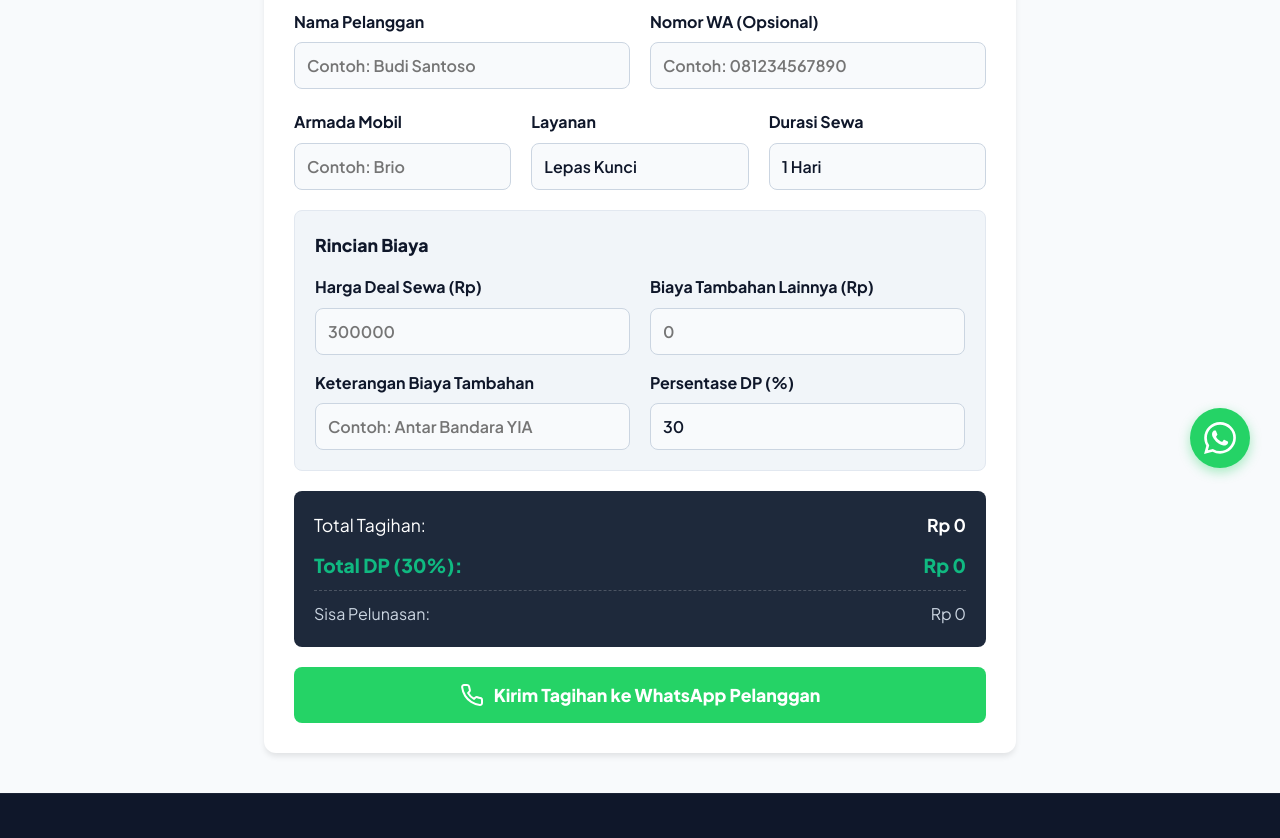
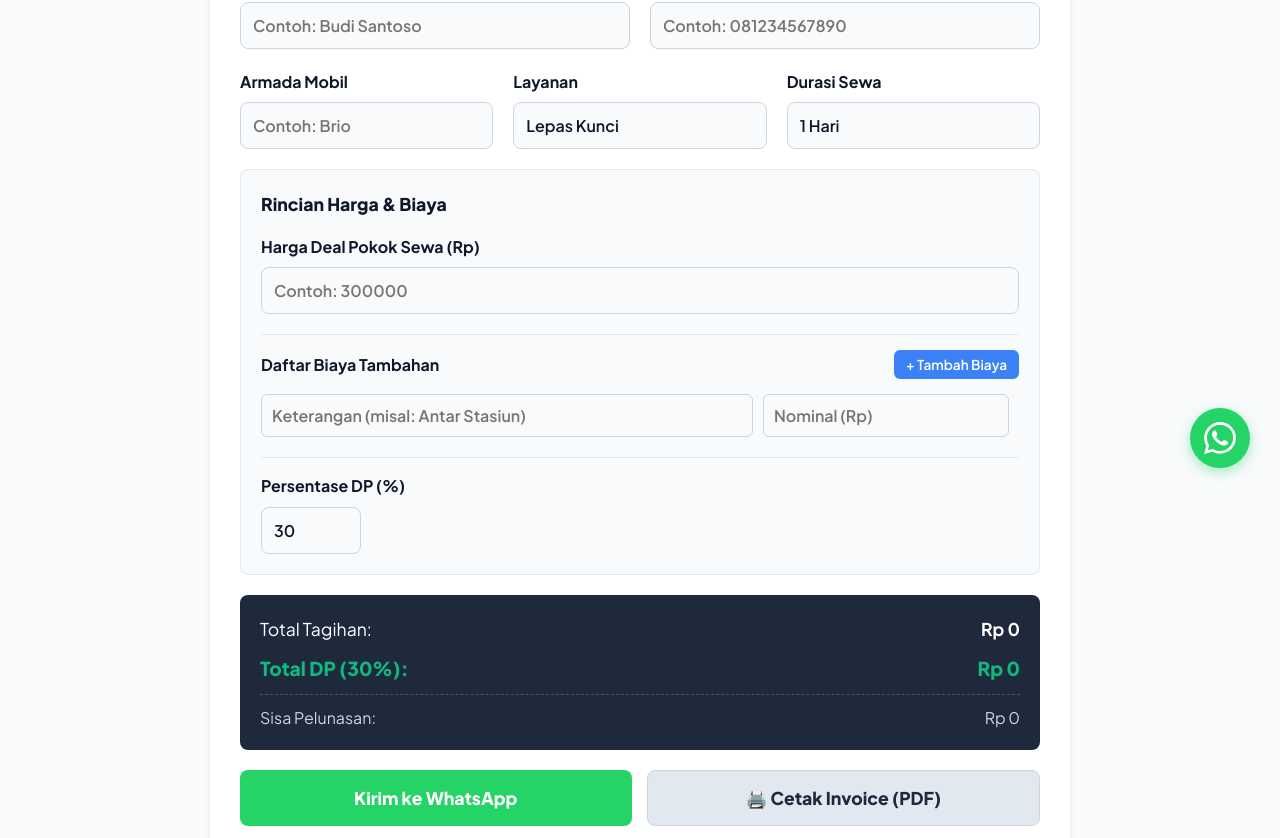
Before and after one commit to nandarprasetya-bot/aksara-transport-web, a Next.js app: page /admin/tagihan in a window 1280 px wide. Shown: the part 302-1140 px from the top of the page. Built offline with nearby package versions, Linux system fonts and the light colour scheme.

Commit message:
feat: admin tagihan supports multiple fees and pdf generation

```diff
--- a/src/app/admin/tagihan/page.tsx
+++ b/src/app/admin/tagihan/page.tsx
@@ -1,5 +1,5 @@
 "use client";
-import React, { useState, useEffect } from 'react';
+import React, { useState, useEffect, useRef } from 'react';
 
 export default function AdminTagihanPage() {
     const [nama, setNama] = useState('');
@@ -9,31 +9,59 @@ export default function AdminTagihanPage() {
     const [durasi, setDurasi] = useState('1 Hari');
 
     const [hargaDeal, setHargaDeal] = useState<number>(0);
-    const [biayaTambahan, setBiayaTambahan] = useState<number>(0);
-    const [ketTambahan, setKetTambahan] = useState('');
     const [dpPercent, setDpPercent] = useState<number>(30);
+
+    // Multiple Tambahan Biaya
+    const [tambahanList, setTambahanList] = useState<{id: number, ket: string, harga: number}[]>([
+        { id: Date.now(), ket: '', harga: 0 }
+    ]);
 
     const [total, setTotal] = useState(0);
     const [dpAmount, setDpAmount] = useState(0);
     const [sisa, setSisa] = useState(0);
 
+    const invoiceDate = new Date().toLocaleDateString('id-ID', { year: 'numeric', month: 'long', day: 'numeric' });
+    const invoiceNumber = `INV-${Date.now().toString().slice(-6)}`;
+
     useEffect(() => {
-        const t = (hargaDeal || 0) + (biayaTambahan || 0);
+        const totalTambahan = tambahanList.reduce((sum, item) => sum + (item.harga || 0), 0);
+        const t = (hargaDeal || 0) + totalTambahan;
         const dp = Math.round(t * (dpPercent / 100));
         setTotal(t);
         setDpAmount(dp);
         setSisa(t - dp);
-    }, [hargaDeal, biayaTambahan, dpPercent]);
+    }, [hargaDeal, tambahanList, dpPercent]);
 
     const formatRupiah = (angka: number) => {
         if (!angka) return 'Rp 0';
         return 'Rp ' + angka.toString().replace(/\B(?=(\d{3})+(?!\d))/g, ".");
     };
 
+    const addTambahan = () => {
+        setTambahanList([...tambahanList, { id: Date.now(), ket: '', harga: 0 }]);
+    };
+
+    const removeTambahan = (id: number) => {
+        setTambahanList(tambahanList.filter(t => t.id !== id));
+    };
+
+    const updateTambahan = (id: number, field: string, value: string | number) => {
+        setTambahanList(tambahanList.map(t => {
+            if (t.id === id) {
+                return { ...t, [field]: value };
+            }
+            return t;
+        }));
+    };
+
+    const generateWarningText = () => {
+        return "Pelunasan sewa wajib lunas saat serah terima mobil (khusus Lepas Kunci). Jika menggunakan layanan Dengan Sopir, pelunasan dapat dilakukan pada hari terakhir setelah selesai bertugas.";
+    };
+
     const handleKirimWA = (e: React.FormEvent) => {
         e.preventDefault();
 
-        let text = `*INVOICE & TAGIHAN SEWA MOBIL*\nAksara Transport Yogyakarta\n\n`;
+        let text = `*INVOICE & TAGIHAN SEWA MOBIL*\n*AKSARA TRANSPORT YOGYAKARTA*\n${invoiceNumber} | ${invoiceDate}\n\n`;
         text += `Halo Kak *${nama || 'Pelanggan'}*,\nTerima kasih telah mempercayakan perjalanan Anda kepada kami. Berikut adalah rincian tagihan sewa mobil Anda:\n\n`;
 
         text += `*Detail Pesanan:*\n`;
@@ -43,15 +71,21 @@ export default function AdminTagihanPage() {
 
         text += `*Rincian Biaya:*\n`;
         text += `- Harga Sewa Kendaraan: ${formatRupiah(hargaDeal)}\n`;
-        if (biayaTambahan > 0) {
-            text += `- Biaya Tambahan (${ketTambahan || 'Lain-lain'}): ${formatRupiah(biayaTambahan)}\n`;
-        }
+
+        tambahanList.forEach(t => {
+            if (t.ket && t.harga > 0) {
+                text += `- ${t.ket}: ${formatRupiah(t.harga)}\n`;
+            }
+        });
+
         text += `-----------------------------------\n`;
         text += `*Total Biaya Keseluruhan:* ${formatRupiah(total)}\n\n`;
 
         text += `*Termin Pembayaran:*\n`;
         text += `- *Tanda Jadi / DP (${dpPercent}%): ${formatRupiah(dpAmount)}*\n`;
-        text += `- *Sisa Pelunasan: ${formatRupiah(sisa)}* (Dibayarkan saat serah terima unit)\n\n`;
+        text += `- *Sisa Pelunasan: ${formatRupiah(sisa)}*\n\n`;
+
+        text += `*⚠️ PENTING:* \n_${generateWarningText()}_\n\n`;
 
         text += `*Rekening Pembayaran:*\n`;
         text += `BCA: 1234567890\n`;
@@ -60,10 +94,8 @@ export default function AdminTagihanPage() {
 
         text += `Mohon lampirkan bukti transfer jika sudah melakukan pembayaran DP. Jadwal armada Anda akan segera kami amankan setelah DP diterima. Terima kasih! 🙏`;
 
-        // If admin inputted a WA number, use it. Otherwise, open a general WA link where they select contact.
         let waLink = `https://wa.me/`;
         if (noWa) {
-            // Remove non-numeric
             let cleanWa = noWa.replace(/\D/g, '');
             if (cleanWa.startsWith('0')) cleanWa = '62' + cleanWa.substring(1);
             waLink += `${cleanWa}?text=${encodeURIComponent(text)}`;
@@ -74,15 +106,30 @@ export default function AdminTagihanPage() {
         window.open(waLink, '_blank');
     };
 
+    const handlePrintPDF = () => {
+        window.print();
+    };
+
     return (
-        <main style={{ padding: '40px 20px', background: '#f8fafc', minHeight: '100vh' }}>
-            <div className="container" style={{ maxWidth: '800px', margin: '0 auto' }}>
+        <main className="tagihan-page">
+            <style dangerouslySetInnerHTML={{__html: `
+                @media print {
+                    body * { visibility: hidden; }
+                    #print-invoice, #print-invoice * { visibility: visible; }
+                    #print-invoice { position: absolute; left: 0; top: 0; width: 100%; padding: 20px; }
+                    .no-print { display: none !important; }
+                    .tagihan-page { background: white !important; padding: 0 !important; }
+                    .container { max-width: 100% !important; margin: 0 !important; }
+                }
+            `}} />
+
+            <div className="container no-print" style={{ maxWidth: '900px', margin: '0 auto', padding: '40px 20px', minHeight: '100vh' }}>
                 <div style={{ display: 'flex', gap: '15px', marginBottom: '30px', background: 'white', padding: '15px 20px', borderRadius: '12px', boxShadow: '0 2px 4px rgba(0,0,0,0.05)', flexWrap: 'wrap' }}>
                     <a href="/admin" style={{ padding: '8px 16px', background: '#f1f5f9', color: '#475569', borderRadius: '8px', fontWeight: 600, textDecoration: 'none', border: '1px solid #e2e8f0' }}>
                         📋 Pesanan Rental
                     </a>
                     <a href="/admin/tagihan" style={{ padding: '8px 16px', background: 'var(--primary)', color: 'white', borderRadius: '8px', fontWeight: 600, textDecoration: 'none' }}>
-                        💰 Kalkulator Tagihan WA
+                        💰 Kalkulator Tagihan WA & PDF
                     </a>
                     <a href="/admin/artikel" style={{ padding: '8px 16px', background: '#f1f5f9', color: '#475569', borderRadius: '8px', fontWeight: 600, textDecoration: 'none', border: '1px solid #e2e8f0' }}>
                         📰 Manajemen Artikel
@@ -90,14 +137,18 @@ export default function AdminTagihanPage() {
                 </div>
 
                 <div style={{ background: 'white', borderRadius: '12px', boxShadow: '0 4px 6px -1px rgba(0,0,0,0.1)', padding: '30px' }}>
-                    <h1 style={{ fontSize: '1.8rem', fontWeight: 800, color: '#1e293b', marginBottom: '10px' }}>Kalkulator & Generator Tagihan</h1>
-                    <p style={{ color: '#64748b', marginBottom: '30px' }}>Gunakan form ini untuk menghitung DP dan membuat pesan tagihan pembayaran otomatis untuk dikirim ke pelanggan via WhatsApp.</p>
+                    <div style={{ display: 'flex', justifyContent: 'space-between', alignItems: 'center', marginBottom: '20px' }}>
+                        <div>
+                            <h1 style={{ fontSize: '1.8rem', fontWeight: 800, color: '#1e293b', marginBottom: '5px' }}>Kalkulator Tagihan & Invoice PDF</h1>
+                            <p style={{ color: '#64748b' }}>Buat tagihan WhatsApp dan cetak Invoice Resmi (PDF).</p>
+                        </div>
+                    </div>
 
                     <form onSubmit={handleKirimWA}>
                         <div style={{ display: 'grid', gridTemplateColumns: '1fr 1fr', gap: '20px', marginBottom: '20px' }}>
                             <div>
                                 <label style={{ fontWeight: 700, display: 'block', marginBottom: '8px' }}>Nama Pelanggan</label>
-                                <input type="text" value={nama} onChange={e=>setNama(e.target.value)} placeholder="Contoh: Budi Santoso" className="form-control" style={{ width: '100%', padding: '12px', borderRadius: '8px', border: '1px solid #cbd5e1' }} />
+                                <input type="text" value={nama} onChange={e=>setNama(e.target.value)} placeholder="Contoh: Budi Santoso" required className="form-control" style={{ width: '100%', padding: '12px', borderRadius: '8px', border: '1px solid #cbd5e1' }} />
                             </div>
                             <div>
                                 <label style={{ fontWeight: 700, display: 'block', marginBottom: '8px' }}>Nomor WA (Opsional)</label>
@@ -120,29 +171,34 @@ export default function AdminTagihanPage() {
                             </div>
                         </div>
 
-                        <div style={{ padding: '20px', background: '#f1f5f9', borderRadius: '8px', marginBottom: '20px', border: '1px solid #e2e8f0' }}>
-                            <h3 style={{ fontSize: '1.1rem', fontWeight: 800, marginBottom: '15px', color: '#0f172a' }}>Rincian Biaya</h3>
+                        <div style={{ padding: '20px', background: '#f8fafc', borderRadius: '8px', marginBottom: '20px', border: '1px solid #e2e8f0' }}>
+                            <h3 style={{ fontSize: '1.1rem', fontWeight: 800, marginBottom: '15px', color: '#0f172a' }}>Rincian Harga & Biaya</h3>
 
-                            <div style={{ display: 'grid', gridTemplateColumns: '1fr 1fr', gap: '20px', marginBottom: '15px' }}>
-                                <div>
-                                    <label style={{ fontWeight: 700, display: 'block', marginBottom: '8px' }}>Harga Deal Sewa (Rp)</label>
-                                    <input type="number" value={hargaDeal || ''} onChange={e=>setHargaDeal(parseInt(e.target.value)||0)} placeholder="300000" required className="form-control" style={{ width: '100%', padding: '12px', borderRadius: '8px', border: '1px solid #cbd5e1' }} />
-                                </div>
-                                <div>
-                                    <label style={{ fontWeight: 700, display: 'block', marginBottom: '8px' }}>Biaya Tambahan Lainnya (Rp)</label>
-                                    <input type="number" value={biayaTambahan || ''} onChange={e=>setBiayaTambahan(parseInt(e.target.value)||0)} placeholder="0" className="form-control" style={{ width: '100%', padding: '12px', borderRadius: '8px', border: '1px solid #cbd5e1' }} />
-                                </div>
+                            <div style={{ marginBottom: '15px' }}>
+                                <label style={{ fontWeight: 700, display: 'block', marginBottom: '8px' }}>Harga Deal Pokok Sewa (Rp)</label>
+                                <input type="number" value={hargaDeal || ''} onChange={e=>setHargaDeal(parseInt(e.target.value)||0)} placeholder="Contoh: 300000" required className="form-control" style={{ width: '100%', padding: '12px', borderRadius: '8px', border: '1px solid #cbd5e1' }} />
                             </div>
 
-                            <div style={{ display: 'grid', gridTemplateColumns: '1fr 1fr', gap: '20px' }}>
-                                <div>
-                                    <label style={{ fontWeight: 700, display: 'block', marginBottom: '8px' }}>Keterangan Biaya Tambahan</label>
-                                    <input type="text" value={ketTambahan} onChange={e=>setKetTambahan(e.target.value)} placeholder="Contoh: Antar Bandara YIA" className="form-control" style={{ width: '100%', padding: '12px', borderRadius: '8px', border: '1px solid #cbd5e1' }} />
+                            <div style={{ borderTop: '1px solid #e2e8f0', margin: '20px 0', paddingTop: '15px' }}>
+                                <div style={{ display: 'flex', justifyContent: 'space-between', alignItems: 'center', marginBottom: '15px' }}>
+                                    <label style={{ fontWeight: 700, display: 'block' }}>Daftar Biaya Tambahan</label>
+                                    <button type="button" onClick={addTambahan} style={{ background: '#3b82f6', color: 'white', border: 'none', padding: '6px 12px', borderRadius: '6px', fontSize: '0.85rem', fontWeight: 600, cursor: 'pointer' }}>+ Tambah Biaya</button>
                                 </div>
-                                <div>
-                                    <label style={{ fontWeight: 700, display: 'block', marginBottom: '8px' }}>Persentase DP (%)</label>
-                                    <input type="number" value={dpPercent} onChange={e=>setDpPercent(parseInt(e.target.value)||0)} required className="form-control" style={{ width: '100%', padding: '12px', borderRadius: '8px', border: '1px solid #cbd5e1' }} />
-                                </div>
+
+                                {tambahanList.map((t, index) => (
+                                    <div key={t.id} style={{ display: 'grid', gridTemplateColumns: '2fr 1fr auto', gap: '10px', marginBottom: '10px', alignItems: 'center' }}>
+                                        <input type="text" value={t.ket} onChange={e=>updateTambahan(t.id, 'ket', e.target.value)} placeholder={`Keterangan (misal: Antar Stasiun)`} className="form-control" style={{ width: '100%', padding: '10px', borderRadius: '6px', border: '1px solid #cbd5e1' }} />
+                                        <input type="number" value={t.harga || ''} onChange={e=>updateTambahan(t.id, 'harga', parseInt(e.target.value)||0)} placeholder="Nominal (Rp)" className="form-control" style={{ width: '100%', padding: '10px', borderRadius: '6px', border: '1px solid #cbd5e1' }} />
+                                        {tambahanList.length > 1 && (
+                                            <button type="button" onClick={() => removeTambahan(t.id)} style={{ background: '#ef4444', color: 'white', border: 'none', width: '35px', height: '35px', borderRadius: '6px', cursor: 'pointer', fontWeight: 'bold' }}>X</button>
+                                        )}
+                                    </div>
+                                ))}
+                            </div>
+
+                            <div style={{ borderTop: '1px solid #e2e8f0', marginTop: '15px', paddingTop: '15px' }}>
+                                <label style={{ fontWeight: 700, display: 'block', marginBottom: '8px' }}>Persentase DP (%)</label>
+                                <input type="number" value={dpPercent} onChange={e=>setDpPercent(parseInt(e.target.value)||0)} required className="form-control" style={{ width: '100px', padding: '12px', borderRadius: '8px', border: '1px solid #cbd5e1' }} />
                             </div>
                         </div>
 
@@ -161,13 +217,104 @@ export default function AdminTagihanPage() {
                             </div>
                         </div>
 
-                        <button type="submit" className="btn btn-primary" style={{ width: '100%', padding: '16px', fontSize: '1.1rem', fontWeight: 800, borderRadius: '8px', background: '#25d366', border: 'none', color: 'white', display: 'flex', alignItems: 'center', justifyContent: 'center', gap: '10px', cursor: 'pointer' }}>
-                            <svg xmlns="http://www.w3.org/2000/svg" width="24" height="24" viewBox="0 0 24 24" fill="none" stroke="currentColor" strokeWidth="2" strokeLinecap="round" strokeLinejoin="round"><path d="M22 16.92v3a2 2 0 0 1-2.18 2 19.79 19.79 0 0 1-8.63-3.07 19.5 19.5 0 0 1-6-6 19.79 19.79 0 0 1-3.07-8.67A2 2 0 0 1 4.11 2h3a2 2 0 0 1 2 1.72 12.84 12.84 0 0 0 .7 2.81 2 2 0 0 1-.45 2.11L8.09 9.91a16 16 0 0 0 6 6l1.27-1.27a2 2 0 0 1 2.11-.45 12.84 12.84 0 0 0 2.81.7A2 2 0 0 1 22 16.92z"></path></svg>
-                            Kirim Tagihan ke WhatsApp Pelanggan
-                        </button>
+                        <div style={{ display: 'flex', gap: '15px' }}>
+                            <button type="submit" className="btn" style={{ flex: 1, padding: '16px', fontSize: '1.1rem', fontWeight: 800, borderRadius: '8px', background: '#25d366', border: 'none', color: 'white', display: 'flex', alignItems: 'center', justifyContent: 'center', gap: '10px', cursor: 'pointer' }}>
+                                Kirim ke WhatsApp
+                            </button>
+                            <button type="button" onClick={handlePrintPDF} className="btn" style={{ flex: 1, padding: '16px', fontSize: '1.1rem', fontWeight: 800, borderRadius: '8px', background: '#e2e8f0', border: '1px solid #cbd5e1', color: '#1e293b', display: 'flex', alignItems: 'center', justifyContent: 'center', gap: '10px', cursor: 'pointer' }}>
+                                🖨️ Cetak Invoice (PDF)
+                            </button>
+                        </div>
                     </form>
                 </div>
             </div>
+
+            {/* PRINTABLE INVOICE AREA (HIDDEN EXCEPT WHEN PRINTING) */}
+            <div id="print-invoice" style={{ display: 'none', fontFamily: 'sans-serif', color: '#000', backgroundColor: 'white' }}>
+                <div style={{ display: 'flex', justifyContent: 'space-between', alignItems: 'center', borderBottom: '2px solid #0f172a', paddingBottom: '20px', marginBottom: '30px' }}>
+                    <div>
+                        <h1 style={{ margin: 0, fontSize: '28px', color: '#d97706', fontWeight: 900, textTransform: 'uppercase' }}>AKSARA TRANSPORT</h1>
+                        <p style={{ margin: '5px 0 0 0', fontSize: '14px', color: '#475569' }}>Rental Mobil Premium & Wisata Yogyakarta</p>
+                        <p style={{ margin: '2px 0 0 0', fontSize: '12px', color: '#64748b' }}>Jl. Imogiri Barat No.RT.4, Sewon, Bantul, DIY | WA: 0838-6000-740</p>
+                    </div>
+                    <div style={{ textAlign: 'right' }}>
+                        <h2 style={{ margin: 0, fontSize: '32px', color: '#0f172a', letterSpacing: '2px' }}>INVOICE</h2>
+                        <p style={{ margin: '5px 0 0 0', fontSize: '14px', fontWeight: 'bold' }}>#{invoiceNumber}</p>
+                        <p style={{ margin: '2px 0 0 0', fontSize: '12px' }}>Tanggal: {invoiceDate}</p>
+                    </div>
+                </div>
+
+                <div style={{ display: 'flex', justifyContent: 'space-between', marginBottom: '40px' }}>
+                    <div>
+                        <h3 style={{ fontSize: '16px', margin: '0 0 10px 0', borderBottom: '1px solid #e2e8f0', paddingBottom: '5px' }}>DITAGIHKAN KEPADA:</h3>
+                        <p style={{ margin: '0 0 5px 0', fontWeight: 'bold', fontSize: '18px' }}>{nama || 'Nama Pelanggan'}</p>
+                        {noWa && <p style={{ margin: 0, fontSize: '14px' }}>WA: {noWa}</p>}
+                    </div>
+                    <div style={{ textAlign: 'right' }}>
+                        <h3 style={{ fontSize: '16px', margin: '0 0 10px 0', borderBottom: '1px solid #e2e8f0', paddingBottom: '5px' }}>DETAIL LAYANAN:</h3>
+                        <p style={{ margin: '0 0 5px 0', fontSize: '14px' }}><strong>Armada:</strong> {mobil || '-'}</p>
+                        <p style={{ margin: '0 0 5px 0', fontSize: '14px' }}><strong>Sistem:</strong> {layanan || '-'}</p>
+                        <p style={{ margin: '0 0 0 0', fontSize: '14px' }}><strong>Durasi:</strong> {durasi || '-'}</p>
+                    </div>
+                </div>
+
+                <table style={{ width: '100%', borderCollapse: 'collapse', marginBottom: '30px' }}>
+                    <thead>
+                        <tr style={{ backgroundColor: '#0f172a', color: 'white' }}>
+                            <th style={{ padding: '12px 15px', textAlign: 'left', fontSize: '14px' }}>DESKRIPSI BIAYA</th>
+                            <th style={{ padding: '12px 15px', textAlign: 'right', fontSize: '14px', width: '200px' }}>JUMLAH (IDR)</th>
+                        </tr>
+                    </thead>
+                    <tbody>
+                        <tr>
+                            <td style={{ padding: '15px', borderBottom: '1px solid #e2e8f0', fontSize: '14px' }}>Harga Pokok Sewa Armada</td>
+                            <td style={{ padding: '15px', borderBottom: '1px solid #e2e8f0', fontSize: '14px', textAlign: 'right', fontWeight: 'bold' }}>{formatRupiah(hargaDeal)}</td>
+                        </tr>
+                        {tambahanList.map((t) => {
+                            if (t.ket && t.harga > 0) {
+                                return (
+                                    <tr key={t.id}>
+                                        <td style={{ padding: '15px', borderBottom: '1px solid #e2e8f0', fontSize: '14px' }}>Biaya Tambahan: {t.ket}</td>
+                                        <td style={{ padding: '15px', borderBottom: '1px solid #e2e8f0', fontSize: '14px', textAlign: 'right', fontWeight: 'bold' }}>{formatRupiah(t.harga)}</td>
+                                    </tr>
+                                )
+                            }
+                            return null;
+                        })}
+                    </tbody>
+                </table>
+
+                <div style={{ display: 'flex', justifyContent: 'flex-end', marginBottom: '40px' }}>
+                    <div style={{ width: '350px' }}>
+                        <div style={{ display: 'flex', justifyContent: 'space-between', padding: '10px 15px', borderBottom: '1px solid #e2e8f0', fontSize: '16px', fontWeight: 'bold' }}>
+                            <span>TOTAL KESELURUHAN</span>
+                            <span>{formatRupiah(total)}</span>
+                        </div>
+                        <div style={{ display: 'flex', justifyContent: 'space-between', padding: '10px 15px', borderBottom: '1px solid #e2e8f0', fontSize: '16px', color: '#059669', fontWeight: 'bold', backgroundColor: '#d1fae5' }}>
+                            <span>TANDA JADI / DP ({dpPercent}%)</span>
+                            <span>{formatRupiah(dpAmount)}</span>
+                        </div>
+                        <div style={{ display: 'flex', justifyContent: 'space-between', padding: '10px 15px', fontSize: '16px', fontWeight: 'bold' }}>
+                            <span>SISA PELUNASAN</span>
+                            <span>{formatRupiah(sisa)}</span>
+                        </div>
+                    </div>
+                </div>
+
+                <div style={{ marginBottom: '40px' }}>
+                    <h3 style={{ fontSize: '14px', margin: '0 0 5px 0', textTransform: 'uppercase', color: '#64748b' }}>Metode Pembayaran (Transfer Bank)</h3>
+                    <p style={{ margin: '0 0 3px 0', fontSize: '14px', fontWeight: 'bold' }}>BCA: 123-456-7890</p>
+                    <p style={{ margin: '0 0 3px 0', fontSize: '14px', fontWeight: 'bold' }}>Mandiri: 098-765-4321</p>
+                    <p style={{ margin: 0, fontSize: '14px' }}>Atas Nama: <strong>Aksara Transport</strong></p>
+                </div>
+
+                <div style={{ borderTop: '2px dashed #cbd5e1', paddingTop: '20px', fontSize: '12px', color: '#475569', lineHeight: '1.6' }}>
+                    <p style={{ margin: '0 0 5px 0', fontWeight: 'bold', color: '#dc2626' }}>PERINGATAN PENTING:</p>
+                    <p style={{ margin: 0 }}>{generateWarningText()}</p>
+                    <p style={{ margin: '10px 0 0 0' }}>Bukti DP mohon dikirimkan via WhatsApp. Kuitansi sah diterbitkan setelah pembayaran lunas.</p>
+                </div>
+            </div>
+            {/* HACK: Make print area visible during print dynamically via CSS block above */}
         </main>
     );
 }
```
